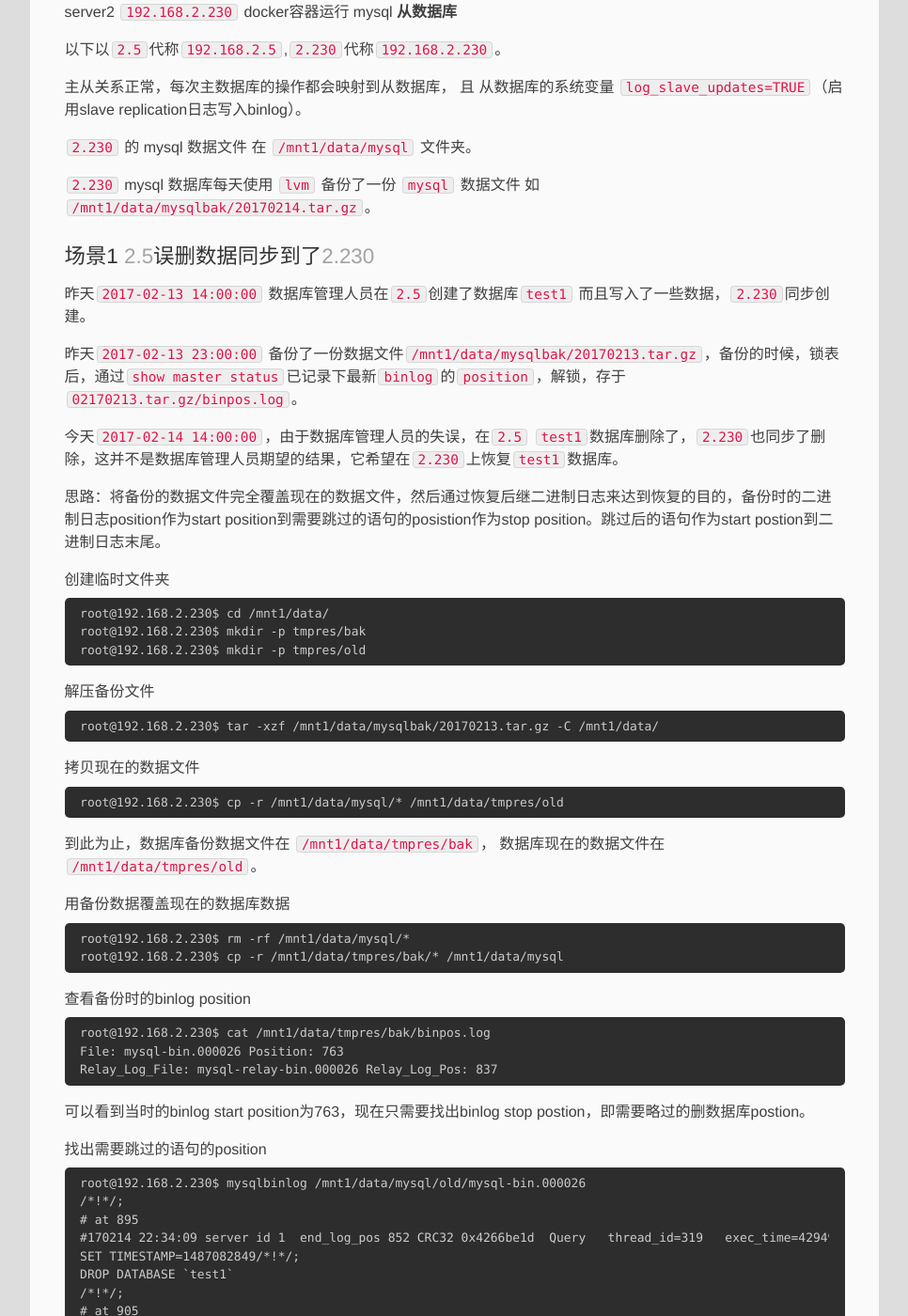
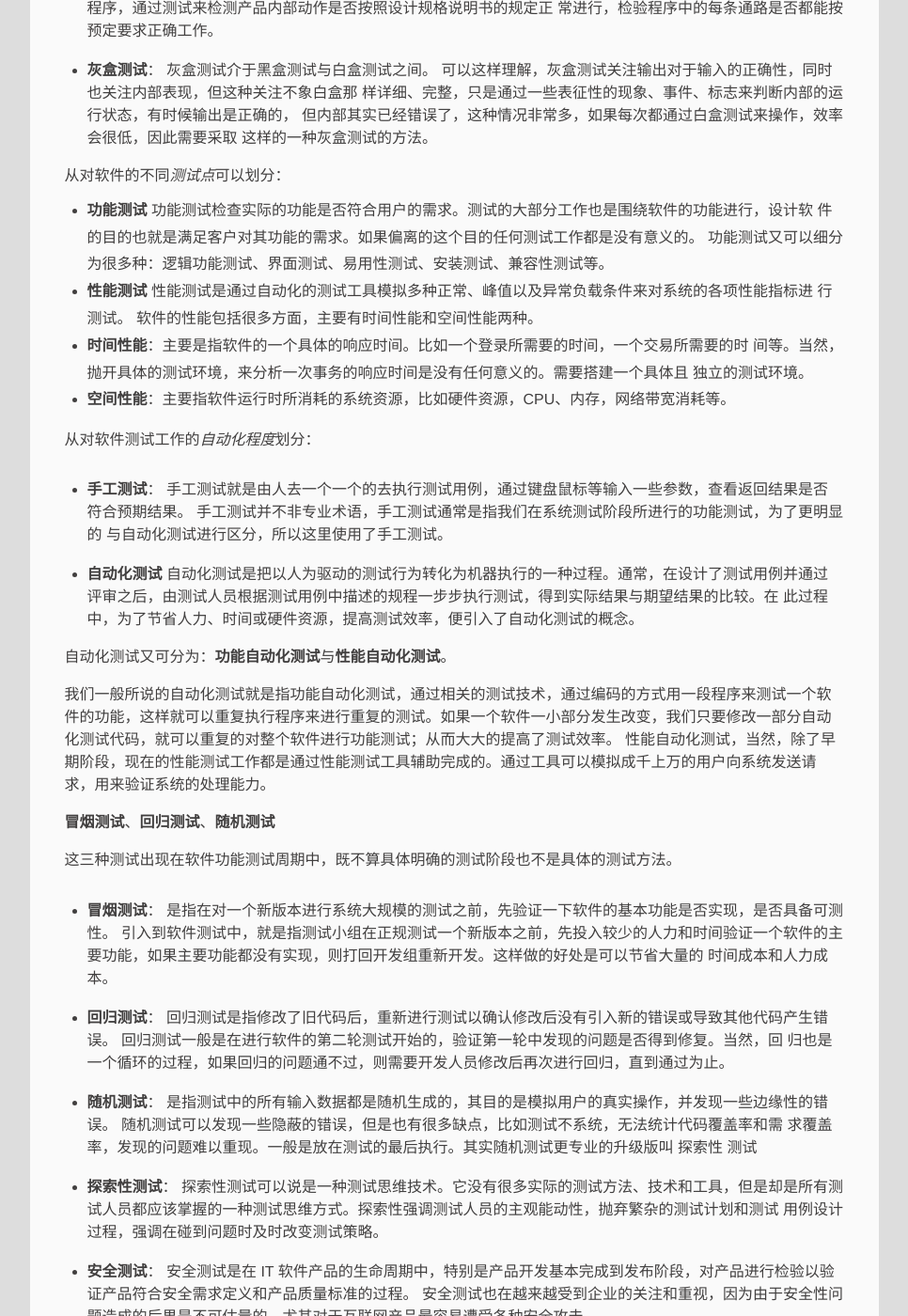
Before and after one commit to syktech/syktech.sunyuki.io, a Jekyll site: the page built from _posts/2017-03-16-mysql-selenium--0.md, in a window 1280 px wide and 1400 px high, scrolled down 949 px. Shown: the whole window at 94% size, without its empty margins (6-972 px from the left). Built offline with Jekyll 4.4.1, drawn with Linux system fonts in a browser that asks for light colours; some of the changed text lies outside the part shown.

Commit message:
2017-05-22 11:13:04

```diff
--- a/_posts/2017-03-16-mysql-selenium--0.md
+++ b/_posts/2017-03-16-mysql-selenium--0.md
@@ -1,131 +1,133 @@
 ---
-layout: post
-title: MySQL 数据库恢复
-tags: mysql
-author: zengyilun
+layout:post
+title: 软件测试概念
+tags:selenium
+author:zengyilun
 ---
-## 二进制日志的恢复
+软件测试的概念。
 
-二进制日志非常关键，用户可以通过它完成`point-in-time`的恢复工作。MySQL数据库的replication同样需要二进制日志。
-<!-- more -->
+# 软件测试分类
 
-要恢复二进制日志是非常简单的，通过mysqlbinlog即可。mysqlbinlog的使用方法如下：
+根据*项目流程*阶段划分软件测试
 
-    shell>mysqlbinlog [options] logfile
++ **单元测试**：单元测试（或模块测试）是对程序中的单个子程序或具有独立功能的代码段进行测试的过程。
 
-例如要还原binlog.000001，可以使用以下命令：
++ **集成测试**：集成测试是单元测试的基础上，将通过单元模块组装成系统或子系统，再进行测试，重点是检查模块之间的接口是否正确。
 
-    shell>mysqlbinlog binlog.000001 | mysql -h 171.17.0.2 -u root --password=pwd
++ **系统测试**：系统测试是针对整个产品系统进行的测试，验证系统是否满足了需求规格的定义，以及软件系统的正确性和性能等是否满足其规约所指定的要求。
 
-也可以先导出到一个sql文件，再用source命令来导入
++ **验收测试**：验收测试是部署软件之前的最后一个测试操作。验收测试的目的是确保软件准备就绪，向软件购买都展示该软件系统满足其用户的需求。
 
-    shell>mysqlbinlog binlog.000001 > /tmp/dump.sql
-    shell>mysql -h 171.17.0.2 -u root --password=pwd -e "source /tmp/dump.sql"
+对软件代码的*可见程度*进行的划分：
 
-用`--start-position`和`--stop-position`选项可以选择特定位置的二进制日志。
++ **黑盒测试**：
+黑盒测试，指的是把被测的软件看作是一个黑盒子，我们不去关心盒子里面的结构是什么样子的，只关心软件的输入数据和输出结果。
+它只检查程序呈现给用户的功能是否按照需求规格说明书的规定正常使用，程序是否能适当地接收输入数据而产生正确的输出信息。黑盒测试着眼于程序外部结构，不考虑内部逻辑结构，主要针对软件界面和软件功能进行测试。
 
-## 恢复场景
++ **白盒测试**：
+白盒测试，指的是把盒子打开，去研究里面的源代码和程序执行结果。
+它是按照程序内部的结构测试程序，通过测试来检测产品内部动作是否按照设计规格说明书的规定正
+常进行，检验程序中的每条通路是否都能按预定要求正确工作。
 
-server1 `192.168.2.5` docker容器运行 mysql **主数据库**
-server2 `192.168.2.230` docker容器运行 mysql **从数据库**
++ **灰盒测试**：
+灰盒测试介于黑盒测试与白盒测试之间。
+可以这样理解，灰盒测试关注输出对于输入的正确性，同时也关注内部表现，但这种关注不象白盒那
+样详细、完整，只是通过一些表征性的现象、事件、标志来判断内部的运行状态，有时候输出是正确的，
+但内部其实已经错误了，这种情况非常多，如果每次都通过白盒测试来操作，效率会很低，因此需要采取
+这样的一种灰盒测试的方法。
 
-以下以`2.5`代称`192.168.2.5`,`2.230`代称`192.168.2.230`。
+从对软件的不同*测试点*可以划分：
 
-主从关系正常，每次主数据库的操作都会映射到从数据库，
-且 从数据库的系统变量 `log_slave_updates=TRUE`（启用slave replication日志写入binlog）。
++ **功能测试**
+功能测试检查实际的功能是否符合用户的需求。测试的大部分工作也是围绕软件的功能进行，设计软
+件的目的也就是满足客户对其功能的需求。如果偏离的这个目的任何测试工作都是没有意义的。
+功能测试又可以细分为很多种：逻辑功能测试、界面测试、易用性测试、安装测试、兼容性测试等。
++ **性能测试**
+性能测试是通过自动化的测试工具模拟多种正常、峰值以及异常负载条件来对系统的各项性能指标进
+行测试。
+软件的性能包括很多方面，主要有时间性能和空间性能两种。
++ **时间性能**：主要是指软件的一个具体的响应时间。比如一个登录所需要的时间，一个交易所需要的时
+间等。当然，抛开具体的测试环境，来分析一次事务的响应时间是没有任何意义的。需要搭建一个具体且
+独立的测试环境。
++ **空间性能**：主要指软件运行时所消耗的系统资源，比如硬件资源，CPU、内存，网络带宽消耗等。
 
-`2.230` 的 mysql 数据文件 在 `/mnt1/data/mysql` 文件夹。
+从对软件测试工作的*自动化程度*划分：
 
-`2.230` mysql 数据库每天使用 `lvm` 备份了一份 `mysql` 数据文件 如 `/mnt1/data/mysqlbak/20170214.tar.gz`。
++ **手工测试**：
+手工测试就是由人去一个一个的去执行测试用例，通过键盘鼠标等输入一些参数，查看返回结果是否
+符合预期结果。
+手工测试并不非专业术语，手工测试通常是指我们在系统测试阶段所进行的功能测试，为了更明显的
+与自动化测试进行区分，所以这里使用了手工测试。
 
-### 场景1 `2.5`误删数据同步到了`2.230`
++ **自动化测试**
+自动化测试是把以人为驱动的测试行为转化为机器执行的一种过程。通常，在设计了测试用例并通过
+评审之后，由测试人员根据测试用例中描述的规程一步步执行测试，得到实际结果与期望结果的比较。在
+此过程中，为了节省人力、时间或硬件资源，提高测试效率，便引入了自动化测试的概念。
 
-昨天`2017-02-13 14:00:00` 数据库管理人员在`2.5`创建了数据库`test1` 而且写入了一些数据，`2.230`同步创建。
+自动化测试又可分为：**功能自动化测试**与**性能自动化测试**。
 
-昨天`2017-02-13 23:00:00` 备份了一份数据文件`/mnt1/data/mysqlbak/20170213.tar.gz`，备份的时候，锁表后，通过`show master  status`已记录下最新`binlog`的`position`，解锁，存于`02170213.tar.gz/binpos.log`。
+我们一般所说的自动化测试就是指功能自动化测试，通过相关的测试技术，通过编码的方式用一段程序来测试一个软件的功能，这样就可以重复执行程序来进行重复的测试。如果一个软件一小部分发生改变，我们只要修改一部分自动化测试代码，就可以重复的对整个软件进行功能测试；从而大大的提高了测试效率。
+性能自动化测试，当然，除了早期阶段，现在的性能测试工作都是通过性能测试工具辅助完成的。通过工具可以模拟成千上万的用户向系统发送请求，用来验证系统的处理能力。
 
-今天`2017-02-14 14:00:00`，由于数据库管理人员的失误，在`2.5` `test1`数据库删除了，`2.230`也同步了删除，这并不是数据库管理人员期望的结果，它希望在`2.230`上恢复`test1`数据库。
+**冒烟测试**、**回归测试**、**随机测试**
 
-思路：将备份的数据文件完全覆盖现在的数据文件，然后通过恢复后继二进制日志来达到恢复的目的，备份时的二进制日志position作为start position到需要跳过的语句的posistion作为stop position。跳过后的语句作为start postion到二进制日志末尾。
+这三种测试出现在软件功能测试周期中，既不算具体明确的测试阶段也不是具体的测试方法。
 
-创建临时文件夹
++ **冒烟测试**：
+是指在对一个新版本进行系统大规模的测试之前，先验证一下软件的基本功能是否实现，是否具备可测性。
+引入到软件测试中，就是指测试小组在正规测试一个新版本之前，先投入较少的人力和时间验证一个软件的主要功能，如果主要功能都没有实现，则打回开发组重新开发。这样做的好处是可以节省大量的
+时间成本和人力成本。
 
-    root@192.168.2.230$ cd /mnt1/data/
-    root@192.168.2.230$ mkdir -p tmpres/bak
-    root@192.168.2.230$ mkdir -p tmpres/old
++ **回归测试**：
+回归测试是指修改了旧代码后，重新进行测试以确认修改后没有引入新的错误或导致其他代码产生错
+误。
+回归测试一般是在进行软件的第二轮测试开始的，验证第一轮中发现的问题是否得到修复。当然，回
+归也是一个循环的过程，如果回归的问题通不过，则需要开发人员修改后再次进行回归，直到通过为止。
 
-解压备份文件
++ **随机测试**：
+是指测试中的所有输入数据都是随机生成的，其目的是模拟用户的真实操作，并发现一些边缘性的错
+误。
+随机测试可以发现一些隐蔽的错误，但是也有很多缺点，比如测试不系统，无法统计代码覆盖率和需
+求覆盖率，发现的问题难以重现。一般是放在测试的最后执行。其实随机测试更专业的升级版叫 探索性
+测试
 
-    root@192.168.2.230$ tar -xzf /mnt1/data/mysqlbak/20170213.tar.gz -C /mnt1/data/
++ **探索性测试**：
+探索性测试可以说是一种测试思维技术。它没有很多实际的测试方法、技术和工具，但是却是所有测试人员都应该掌握的一种测试思维方式。探索性强调测试人员的主观能动性，抛弃繁杂的测试计划和测试
+用例设计过程，强调在碰到问题时及时改变测试策略。
 
-拷贝现在的数据文件
++ **安全测试**：
+安全测试是在 IT 软件产品的生命周期中，特别是产品开发基本完成到发布阶段，对产品进行检验以验证产品符合安全需求定义和产品质量标准的过程。
+安全测试也在越来越受到企业的关注和重视，因为由于安全性问题造成的后果是不可估量的。尤其对于互联网产品最容易遭受各种安全攻击。
 
-    root@192.168.2.230$ cp -r /mnt1/data/mysql/* /mnt1/data/tmpres/old
+# 适合自动化测试的项目
 
-到此为止，数据库备份数据文件在 `/mnt1/data/tmpres/bak`， 数据库现在的数据文件在 `/mnt1/data/tmpres/old`。
+1. 任务测试明确，不会频繁变动
+2. 每日构建后的测试验证
+3. 比较频繁的回归测试
+4. 软件系统界面稳定，变动少
+5. 需要在多平台上运行的相同测试案例、组合遍历型的测试、大量的重复任务
+6. 软件维护周期长
+7. 项目进度压力不太大
+8. 被测软件系统开发比较规范，能够保证系统的可测试性
+9. 具备大量的自动化测试平台
+10. 测试人员具备较强的编程能力
 
-用备份数据覆盖现在的数据库数据
+# 自动化测试工具
 
-    root@192.168.2.230$ rm -rf /mnt1/data/mysql/*
-    root@192.168.2.230$ cp -r /mnt1/data/tmpres/bak/* /mnt1/data/mysql
+以下自动化测试工具均指UI自动化测试工具
 
-查看备份时的binlog position
++ **QTP**
+QTP 是 HP Quick Test Professional software 的简称，是一种企业级的自动测试工具。提供了强大
+易用的录制回放功能。支持 B/S 与 C/S 两种架构的软件测试。是目前主流的自动化测试工具。
 
-    root@192.168.2.230$ cat /mnt1/data/tmpres/bak/binpos.log
-    File: mysql-bin.000026 Position: 763
-    Relay_Log_File: mysql-relay-bin.000026 Relay_Log_Pos: 837
++ **Robot Framework**
+Robot Framework 是一款 python 编写的功能自动化测试框架。具备良好的可扩展性，支持关键字驱动，
+可以同时测试多种类型的客户端或者接口，可以进行分布式测试执行。
 
-可以看到当时的binlog start position为763，现在只需要找出binlog stop postion，即需要略过的删数据库postion。
++ **watir**
+Watir 全称是“Web Application Testing in Ruby”。它是一种基于 Web 模式的自动化功能测试工具。watir 是一个 ruby 语言库，使用 ruby 语言进行脚本开发。
 
-找出需要跳过的语句的position
-
-    root@192.168.2.230$ mysqlbinlog /mnt1/data/mysql/old/mysql-bin.000026
-    /*!*/;
-    # at 895
-    #170214 22:34:09 server id 1  end_log_pos 852 CRC32 0x4266be1d  Query   thread_id=319   exec_time=4294932166    error_code=0
-    SET TIMESTAMP=1487082849/*!*/;
-    DROP DATABASE `test1`
-    /*!*/;
-    # at 905
-    ...
-    # at 1052
-    #170214 12:49:30 server id 2  end_log_pos 899 CRC32 0x833b69af  Rotate to mysql-bin.000027  pos: 4
-    SET @@SESSION.GTID_NEXT= 'AUTOMATIC' /* added by mysqlbinlog */ /*!*/;
-    DELIMITER ;
-    # End of log file
-    /*!50003 SET COMPLETION_TYPE=@OLD_COMPLETION_TYPE*/;
-    /*!50530 SET @@SESSION.PSEUDO_SLAVE_MODE=0*/;
-
-找到了drop database 的 postion 为895，所以start-postion=763,stop-position=895。下一段binlog的start-position=905,end-position=EOF 文件末尾。
-
-    root@192.168.2.230$ mysqlbinlog --start-position=763 --stop-position=895 | mysql -h 171.17.0.2 -u root --password=pwd
-    root@192.168.2.230$ mysqlbinlog --startposition=905 | mysql -h 171.17.0.2 -u root --password=pwd
-
-从数据库已经恢复完成。
-
-### 场景2 主库备库切换
-
-当主库出现问题时，这时需要立即切换到备库，主要流程如下：
-
-1.  限制主库访问，只有同步备库的角色才能访问。
-2.  确认备库是否同步完成并关闭replication功能。
-3.  关掉主库，程序正式使用备库。
-
-#### 1.主库设置限制访问
-
-锁表，只能读，不能写：
-
-    mysql> flush tables with read lock;
-
-#### 2.确认备库是否同步完成并关闭同步功能
-
-    mysql> show slave status;
-    mysql> stop slave;
-
-如果`Slave_IO_State` 是 `Waiting for master to send event`， 说明已同步完成。
-
-#### 3.关闭主库
-
-    root@192.168.2.5$ service mysql stop
-
-关闭主库后，程序的连接设置成备库。
++ **selenium**
+Selenium 也是一个用于 Web应用程序测试的工具，支持多平台、多浏览、多语言去实现自动化测试。
+目前在 web 自动化领域应用越来越广泛。
+当然，除了上面所列自动化测试工外，根据不同的应用还有很多商业的、开源的以及公司自己开发的自动化测试工具。
```
